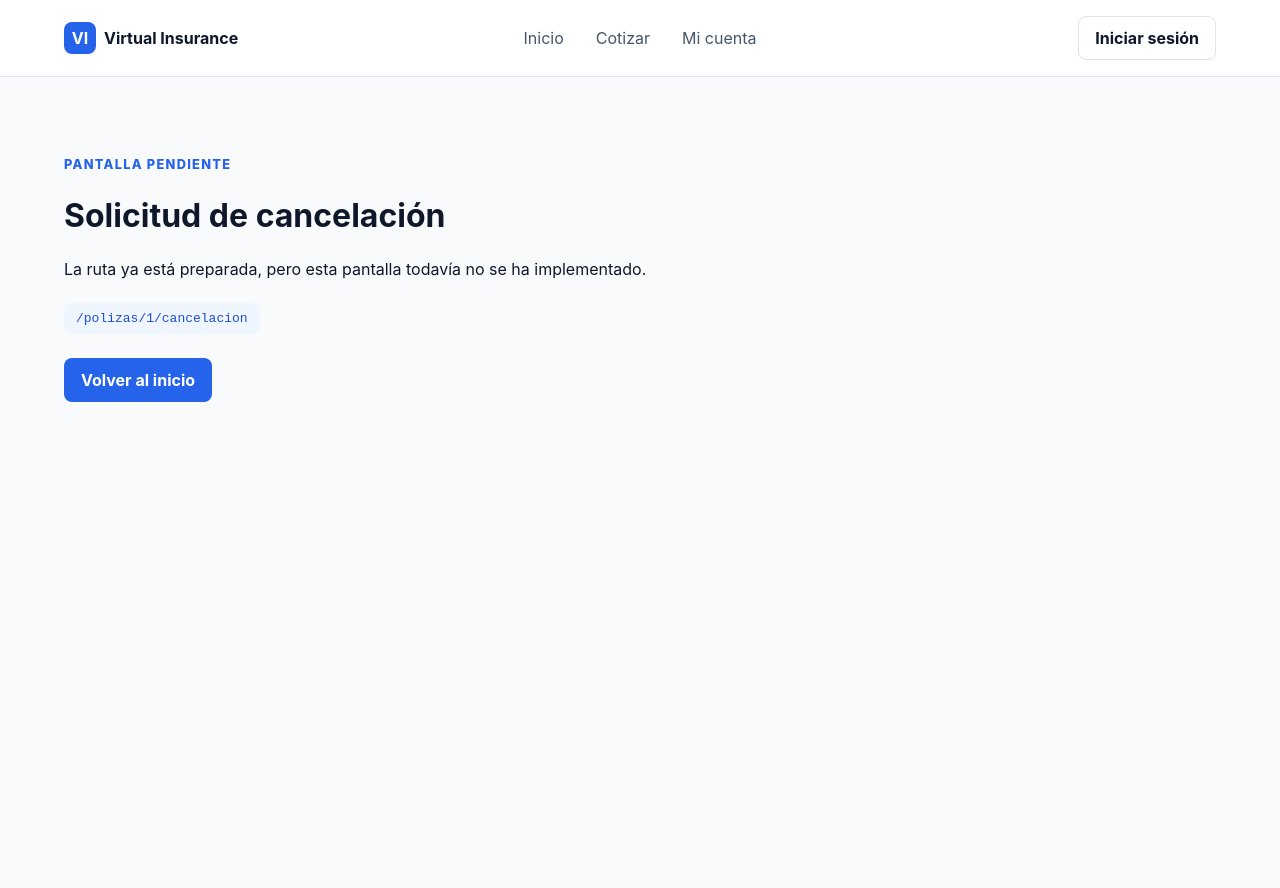
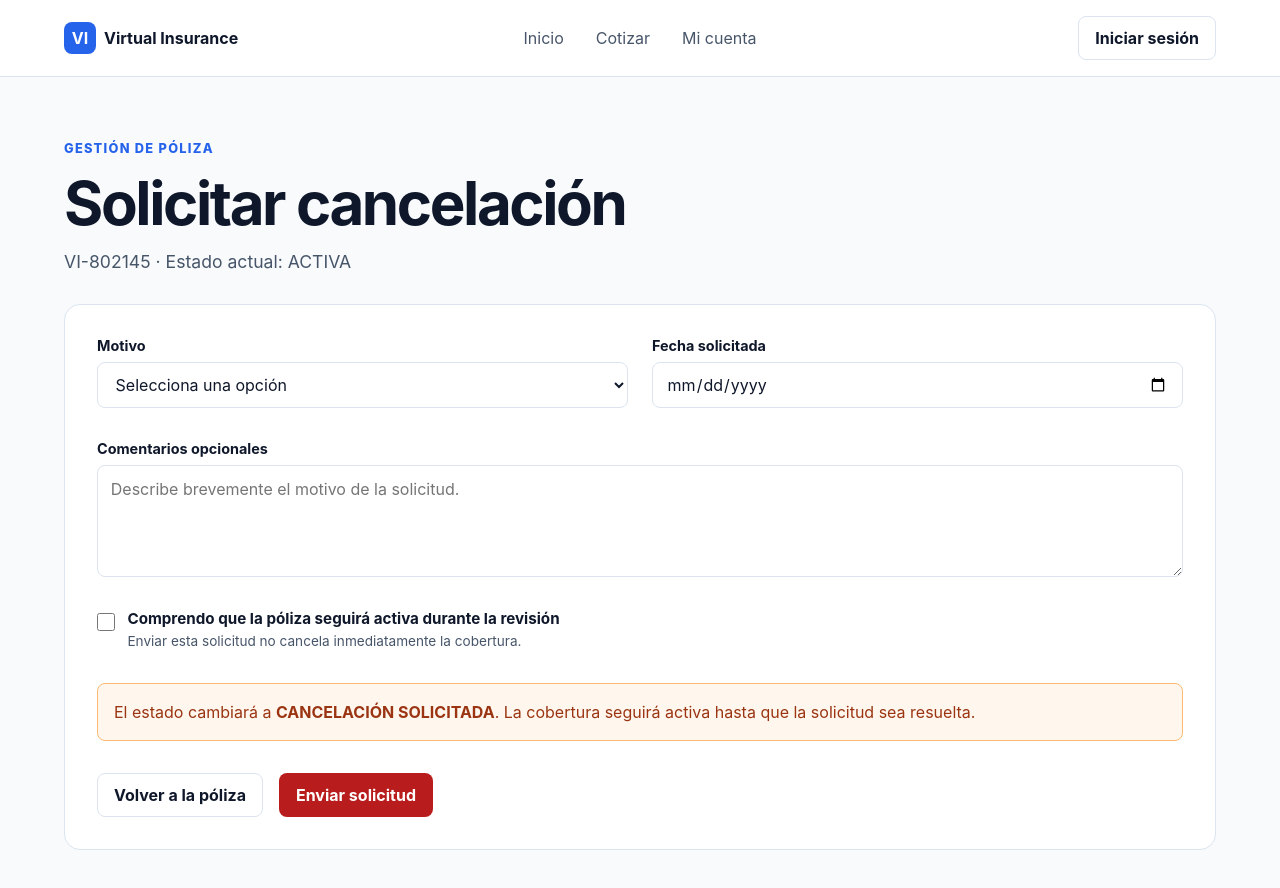
Before and after one commit to olveratrech/virtual-insurance-nedw, a React (Vite) app in the folder frontend/: page /polizas/1/cancelacion in a window 1280 px wide. Shown: the top 888 px of the page. Before the commit the page ends 800 px from the top, so only its background shows below. Built offline with nearby package versions, Linux system fonts and the light colour scheme.

Commit message:
feat: implementar solicitud de cancelacion

```diff
--- a/frontend/src/app/AppRouter.jsx
+++ b/frontend/src/app/AppRouter.jsx
@@ -9,6 +9,7 @@ import MedicalQuotePage from '../pages/MedicalQuotePage/MedicalQuotePage.jsx'
 import QuoteResultPage from '../pages/QuoteResultPage/QuoteResultPage.jsx'
 import PaymentPage from '../pages/PaymentPage/PaymentPage.jsx'
 import PolicyPage from '../pages/PolicyPage/PolicyPage.jsx'
+import CancellationPage from '../pages/CancellationPage/CancellationPage.jsx'
 
 function AppRouter() {
   return (
@@ -24,7 +25,7 @@ function AppRouter() {
           <Route path="cotizaciones/rechazada" element={<QuoteResultPage outcome="rejected" />} />
           <Route path="contratacion/pago" element={<PaymentPage />} />
           <Route path="polizas/:polizaId" element={<PolicyPage />} />
-          <Route path="polizas/:polizaId/cancelacion" element={<ComingSoonPage title="Solicitud de cancelación" />} />
+          <Route path="polizas/:polizaId/cancelacion" element={<CancellationPage />} />
           <Route path="*" element={<ComingSoonPage title="Página no encontrada" />} />
         </Route>
       </Routes>
--- /dev/null
+++ b/frontend/src/components/cancellation/CancellationForm/CancellationForm.css
@@ -0,0 +1,5 @@
+.cancellation-form { background: var(--color-surface); border: 1px solid var(--color-border); border-radius: var(--radius-lg); display: grid; gap: var(--space-xl); padding: var(--space-xl); }
+.cancellation-form__grid { display: grid; gap: var(--space-lg); grid-template-columns: repeat(2, minmax(0, 1fr)); }
+.cancellation-warning { background: var(--color-warning-soft); border: 1px solid var(--color-warning-border); border-radius: var(--radius-sm); color: var(--color-warning-text); line-height: 1.5; padding: var(--space-md); }
+.cancellation-form__actions { display: flex; flex-wrap: wrap; gap: var(--space-md); }
+@media (max-width: 650px) { .cancellation-form__grid { grid-template-columns: 1fr; } }
--- /dev/null
+++ b/frontend/src/components/cancellation/CancellationForm/CancellationForm.jsx
@@ -0,0 +1,53 @@
+import { useState } from 'react'
+import { Link } from 'react-router-dom'
+import CheckboxField from '../../ui/CheckboxField/CheckboxField.jsx'
+import FormField from '../../ui/FormField/FormField.jsx'
+import SelectField from '../../ui/SelectField/SelectField.jsx'
+import TextareaField from '../../ui/TextareaField/TextareaField.jsx'
+import './CancellationForm.css'
+
+const initialValues = { reason: '', requestedDate: '', comments: '', confirmed: false }
+
+function CancellationForm({ policyId, onSubmitRequest }) {
+  const [values, setValues] = useState(initialValues)
+  const [errors, setErrors] = useState({})
+
+  function updateField(event) {
+    const { name, type, checked, value } = event.target
+    setValues((current) => ({ ...current, [name]: type === 'checkbox' ? checked : value }))
+  }
+
+  function handleSubmit(event) {
+    event.preventDefault()
+    const errorsFound = {}
+    if (!values.reason) errorsFound.reason = 'Selecciona un motivo.'
+    if (!values.requestedDate) errorsFound.requestedDate = 'Selecciona la fecha solicitada.'
+    if (values.comments.length > 500) errorsFound.comments = 'Utiliza como máximo 500 caracteres.'
+    if (!values.confirmed) errorsFound.confirmed = 'Debes confirmar que comprendes el proceso.'
+    setErrors(errorsFound)
+    if (Object.keys(errorsFound).length === 0) onSubmitRequest(values)
+  }
+
+  return (
+    <form className="cancellation-form" onSubmit={handleSubmit} noValidate>
+      <div className="cancellation-form__grid">
+        <SelectField id="cancellation-reason" label="Motivo" name="reason" value={values.reason} onChange={updateField} error={errors.reason}>
+          <option value="">Selecciona una opción</option><option value="NOT_NEEDED">Ya no necesito la cobertura</option><option value="FINANCIAL">Motivos económicos</option><option value="SERVICE">No estoy satisfecho con el servicio</option><option value="OTHER">Otro motivo</option>
+        </SelectField>
+        <FormField id="cancellation-date" label="Fecha solicitada" name="requestedDate" type="date" value={values.requestedDate} onChange={updateField} error={errors.requestedDate} />
+      </div>
+      <TextareaField id="cancellation-comments" label="Comentarios opcionales" name="comments" maxLength="500" placeholder="Describe brevemente el motivo de la solicitud." value={values.comments} onChange={updateField} error={errors.comments} />
+      <div>
+        <CheckboxField id="cancellation-confirmation" name="confirmed" checked={values.confirmed} onChange={updateField} label="Comprendo que la póliza seguirá activa durante la revisión" description="Enviar esta solicitud no cancela inmediatamente la cobertura." />
+        {errors.confirmed && <p className="form-field__error">{errors.confirmed}</p>}
+      </div>
+      <aside className="cancellation-warning" role="note">El estado cambiará a <strong>CANCELACIÓN SOLICITADA</strong>. La cobertura seguirá activa hasta que la solicitud sea resuelta.</aside>
+      <div className="cancellation-form__actions">
+        <Link className="button button--secondary" to={`/polizas/${policyId}`}>Volver a la póliza</Link>
+        <button className="button button--danger" type="submit">Enviar solicitud</button>
+      </div>
+    </form>
+  )
+}
+
+export default CancellationForm
--- a/frontend/src/components/ui/StatusBadge/StatusBadge.css
+++ b/frontend/src/components/ui/StatusBadge/StatusBadge.css
@@ -2,3 +2,4 @@
 .status-badge--success { background: var(--color-success-soft); color: var(--color-success-text); }
 .status-badge--danger { background: var(--color-danger-soft); color: var(--color-danger); }
 .status-badge--neutral { background: var(--color-neutral-soft); color: var(--color-text); }
+.status-badge--warning { background: var(--color-warning-soft); color: var(--color-warning-text); }
--- /dev/null
+++ b/frontend/src/components/ui/TextareaField/TextareaField.css
@@ -0,0 +1,5 @@
+.textarea-field { display: grid; gap: var(--space-sm); }
+.textarea-field label { color: var(--color-text-strong); font-size: 0.9rem; font-weight: 700; }
+.textarea-field textarea { background: var(--color-surface); border: 1px solid var(--color-border); border-radius: var(--radius-sm); color: var(--color-text-strong); min-height: 7rem; padding: 0.8rem; resize: vertical; width: 100%; }
+.textarea-field textarea:focus { border-color: var(--color-primary); outline: 3px solid rgb(37 99 235 / 0.12); }
+.textarea-field textarea[aria-invalid="true"] { border-color: var(--color-danger); }
--- /dev/null
+++ b/frontend/src/components/ui/TextareaField/TextareaField.jsx
@@ -0,0 +1,15 @@
+import './TextareaField.css'
+
+function TextareaField({ id, label, error, ...textareaProps }) {
+  const errorId = `${id}-error`
+
+  return (
+    <div className="textarea-field">
+      <label htmlFor={id}>{label}</label>
+      <textarea id={id} aria-describedby={error ? errorId : undefined} aria-invalid={Boolean(error)} {...textareaProps} />
+      {error && <p className="form-field__error" id={errorId}>{error}</p>}
+    </div>
+  )
+}
+
+export default TextareaField
--- /dev/null
+++ b/frontend/src/mocks/cancellationRules.js
@@ -0,0 +1,8 @@
+export function createCancellationRequest(values) {
+  return {
+    requestNumber: 'CAN-0001',
+    status: 'CANCELLATION_REQUESTED',
+    requestedDate: values.requestedDate,
+    reason: values.reason,
+  }
+}
--- /dev/null
+++ b/frontend/src/pages/CancellationPage/CancellationPage.css
@@ -0,0 +1,9 @@
+.cancellation-page { display: grid; gap: var(--space-xl); padding-bottom: 5rem; padding-top: 4rem; }
+.cancellation-page__heading h1 { font-size: clamp(2.25rem, 5vw, 3.75rem); letter-spacing: -0.04em; line-height: 1.05; margin: var(--space-md) 0; }
+.cancellation-page__heading > p:last-child { color: var(--color-text); font-size: 1.1rem; margin: 0; }
+.cancellation-confirmation { background: var(--color-warning-soft); border: 1px solid var(--color-warning-border); border-radius: var(--radius-lg); display: grid; gap: var(--space-lg); padding: var(--space-xl); }
+.cancellation-confirmation .status-badge { justify-self: start; }
+.cancellation-confirmation h2, .cancellation-confirmation p { margin: 0; }
+.cancellation-confirmation p { color: var(--color-warning-text); line-height: 1.55; }
+.cancellation-confirmation__actions { display: flex; flex-wrap: wrap; gap: var(--space-md); }
+@media (max-width: 650px) { .cancellation-page { padding-top: var(--space-xl); } }
--- /dev/null
+++ b/frontend/src/pages/CancellationPage/CancellationPage.jsx
@@ -0,0 +1,45 @@
+import { useState } from 'react'
+import { Link, useLocation, useParams } from 'react-router-dom'
+import CancellationForm from '../../components/cancellation/CancellationForm/CancellationForm.jsx'
+import StatusBadge from '../../components/ui/StatusBadge/StatusBadge.jsx'
+import { createCancellationRequest } from '../../mocks/cancellationRules.js'
+import { policyData } from '../../mocks/policyData.js'
+import './CancellationPage.css'
+
+function CancellationPage() {
+  const { polizaId } = useParams()
+  const location = useLocation()
+  const [request, setRequest] = useState(null)
+  const policy = location.state?.policy ?? policyData[polizaId] ?? policyData['802145']
+
+  function handleSubmitRequest(values) {
+    setRequest(createCancellationRequest(values))
+  }
+
+  return (
+    <div className="cancellation-page page-container">
+      <header className="cancellation-page__heading">
+        <p className="eyebrow">Gestión de póliza</p>
+        <h1>Solicitar cancelación</h1>
+        <p>{policy.policyNumber} · Estado actual: {policy.status}</p>
+      </header>
+
+      {request ? (
+        <section className="cancellation-confirmation" aria-labelledby="cancellation-confirmation-title">
+          <StatusBadge tone="warning">CANCELACIÓN SOLICITADA</StatusBadge>
+          <h2 id="cancellation-confirmation-title">Recibimos tu solicitud</h2>
+          <p>Folio: <strong>{request.requestNumber}</strong></p>
+          <p>La póliza permanece activa mientras se revisa la solicitud. No se ha efectuado devolución ni cambio de cobertura.</p>
+          <div className="cancellation-confirmation__actions">
+            <Link className="button button--primary" to={`/polizas/${polizaId}`} state={{ cancellationStatus: request.status }}>Volver a la póliza</Link>
+            <Link className="button button--secondary" to="/panel">Ir al panel</Link>
+          </div>
+        </section>
+      ) : (
+        <CancellationForm policyId={polizaId} onSubmitRequest={handleSubmitRequest} />
+      )}
+    </div>
+  )
+}
+
+export default CancellationPage
--- a/frontend/src/pages/PolicyPage/PolicyPage.jsx
+++ b/frontend/src/pages/PolicyPage/PolicyPage.jsx
@@ -13,6 +13,7 @@ function PolicyPage() {
   const [downloadMessage, setDownloadMessage] = useState('')
   const policy = policyData[polizaId] ?? policyData['802145']
   const issuedAfterPayment = location.state?.payment?.status === 'APPROVED'
+  const cancellationRequested = location.state?.cancellationStatus === 'CANCELLATION_REQUESTED'
 
   function handleDownload(document) {
     setDownloadMessage(`Descarga simulada: ${document.name}. El PDF real se generará desde el backend.`)
@@ -23,13 +24,14 @@ function PolicyPage() {
       <header className="policy-page__heading">
         <p className="eyebrow">Póliza {policy.policyNumber}</p>
         <div className="policy-page__title-row">
-          <h1>Tu póliza está activa</h1>
-          <StatusBadge tone="success">{policy.status}</StatusBadge>
+          <h1>{cancellationRequested ? 'Cancelación en revisión' : 'Tu póliza está activa'}</h1>
+          <StatusBadge tone={cancellationRequested ? 'warning' : 'success'}>{cancellationRequested ? 'CANCELACIÓN SOLICITADA' : policy.status}</StatusBadge>
         </div>
         <p>Cobertura vigente desde el {policy.validFrom}.</p>
       </header>
 
       {issuedAfterPayment && <p className="confirmation-message" role="status">Pago aprobado. La póliza se emitió correctamente.</p>}
+      {cancellationRequested && <p className="prototype-notice" role="status">La solicitud está en revisión. La cobertura permanece activa.</p>}
 
       <div className="policy-page__cards">
         <PolicyDetails policy={policy} />
@@ -41,7 +43,9 @@ function PolicyPage() {
 
       <div className="policy-page__actions">
         <Link className="button button--secondary" to="/panel">Volver al panel</Link>
-        <Link className="button button--primary" to={`/polizas/${polizaId}/cancelacion`} state={{ policy }}>Solicitar cancelación</Link>
+        {!cancellationRequested && (
+          <Link className="button button--primary" to={`/polizas/${polizaId}/cancelacion`} state={{ policy }}>Solicitar cancelación</Link>
+        )}
       </div>
     </div>
   )
--- a/frontend/src/styles/global.css
+++ b/frontend/src/styles/global.css
@@ -13,3 +13,5 @@ a { color: inherit; }
 .button--primary:hover { background: var(--color-primary-dark); }
 .button--secondary { background: var(--color-surface); border-color: var(--color-border); color: var(--color-text-strong); }
 .button--secondary:hover { border-color: var(--color-primary); color: var(--color-primary-dark); }
+.button--danger { background: var(--color-danger); color: white; }
+.button--danger:hover { background: #991b1b; }
```
Also changed, not shown: 2 other files (tests, documents, lock files or other folders).
